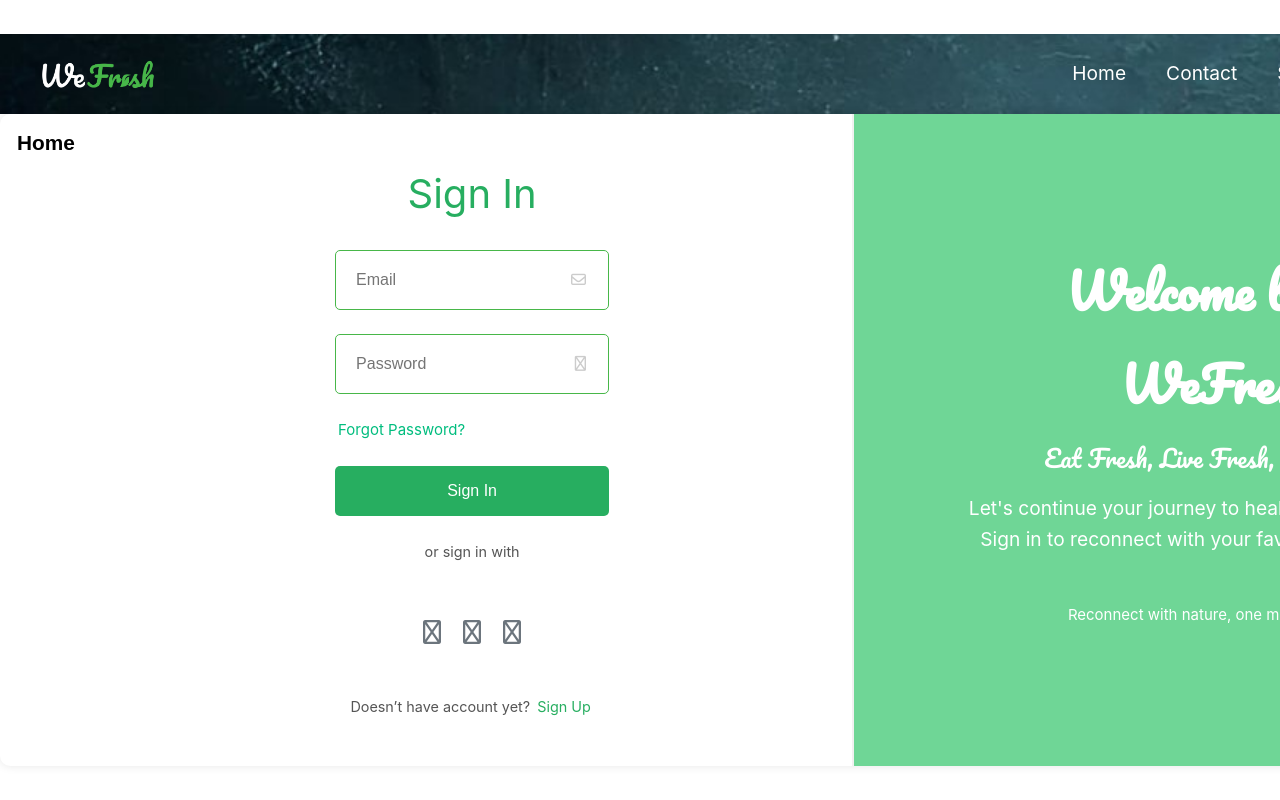
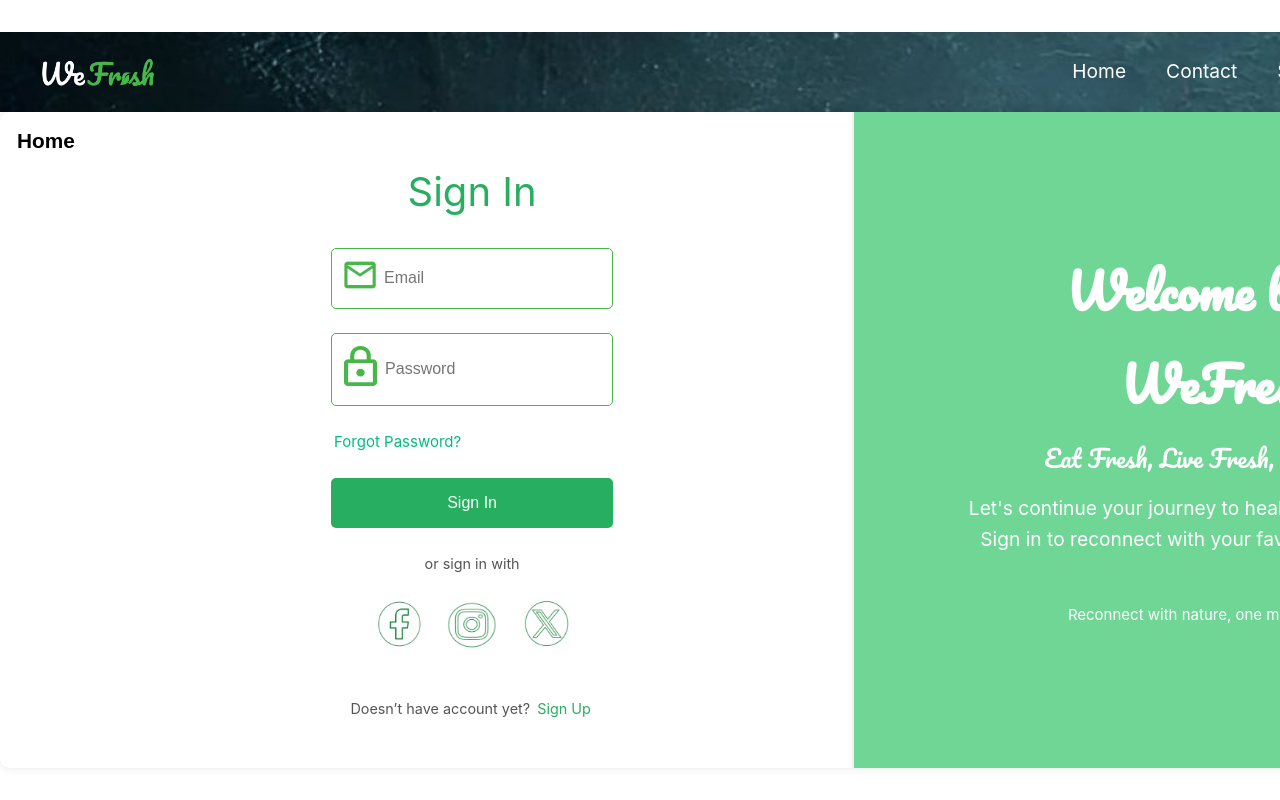
Before and after one commit to Z3NGHACK/FoodEcommerce, a Vue app: page /signin in a window 1280 px wide. Shown: the top 800 px of the page. Built offline with nearby package versions, Linux system fonts and the light colour scheme.

Commit message:
Update sign in, sign up, cart page

```diff
--- a/src/views/Cart.vue
+++ b/src/views/Cart.vue
@@ -84,13 +84,13 @@ export default {
   data() {
     return {
       cartItems: [
-        { name: "Banana 1Kg", price: 1.25, quantity: 2, image: "banana.png" },
-        { name: "Kiwi 1Kg", price: 4.5, quantity: 1, image: "kiwi.png" },
-        { name: "Orange 1Kg", price: 3.0, quantity: 1, image: "orange.png" },
-        { name: "Blueberries 1Kg", price: 6.25, quantity: 1, image: "blueberries.png" },
-        { name: "Banana 1Kg", price: 1.25, quantity: 1, image: "banana.png" },
-        { name: "Kiwi 1Kg", price: 4.5, quantity: 1, image: "kiwi.png" },
-        { name: "Orange 1Kg", price: 3.0, quantity: 1, image: "orange.png" },
+        // { name: "Banana 1Kg", price: 1.25, quantity: 2, image: "banana.png" },
+        // { name: "Kiwi 1Kg", price: 4.5, quantity: 1, image: "kiwi.png" },
+        // { name: "Orange 1Kg", price: 3.0, quantity: 1, image: "orange.png" },
+        // { name: "Blueberries 1Kg", price: 6.25, quantity: 1, image: "blueberries.png" },
+        // { name: "Banana 1Kg", price: 1.25, quantity: 1, image: "banana.png" },
+        // { name: "Kiwi 1Kg", price: 4.5, quantity: 1, image: "kiwi.png" },
+        // { name: "Orange 1Kg", price: 3.0, quantity: 1, image: "orange.png" },
       ],
       shippingCost: 10,
     };
@@ -115,12 +115,6 @@ export default {
     },
     removeItem(index) {
       this.cartItems.splice(index, 1);
-    },
-    continueShopping() {
-      alert("Redirecting to shop...");
-    },
-    checkout() {
-      alert("Proceeding to checkout!");
     },
   },
 };
--- a/src/views/SignIn.vue
+++ b/src/views/SignIn.vue
@@ -8,35 +8,40 @@
       <h1>Sign In</h1>
   <form @submit.prevent="handleSignIn">
     <div class="input-group">
+      <label for="email">
+            <i class="emaill">
+              <img src="../assets/image/email.png" alt="email" class="email" />
+              </i>
+          </label>
       <input
         type="email"
         v-model="email"
         placeholder="Email"
         required
       />
-        <!-- c -->
-        <span class="icon"><i class="fa fa-envelope"></i></span>
     </div>
     <div class="input-group">
+      <label for="password">
+            <i class="lock">
+              <img src="../assets/image/lock.png" alt="lock" class="lock" />
+              </i>
+          </label>
       <input
         type="password"
         v-model="password"
         placeholder="Password"
         required
       />
-        <!-- c -->
-        <span class="icon"><i class="fa fa-lock"></i></span>
+
     </div>
     <a href="#" class="forgot-password">Forgot Password?</a>
     <button type="submit" class="signin-btn">Sign In</button>
   </form>
   <p class="divider">or sign in with</p>
-    <!-- c -->
   <div class="social-icons">
-      <a href="#"><i class="fa fa-facebook"></i></a>
-      <a href="#"><i class="fa fa-instagram"></i></a>
-      <a href="#"><i class="fa fa-twitter"></i></a>
-
+        <img src="../assets/image/fb.png" alt="Facebook" class="social-icon" />
+        <img src="../assets/image/ig.png" alt="Instagram" class="social-icon" />
+        <img src="../assets/image/x.png" alt="X" class="social-icon" />
       </div>
   <p class="signup-text">
     Doesn’t have account yet? <a href="#">Sign Up</a>
@@ -166,18 +171,19 @@
 .social-icons {
   display: flex;
   justify-content: center;
-  gap: 1rem;
-  margin: 1.5rem 0;
+  gap: 1.5rem;
+  margin-bottom: 2rem;
 }
 
-.social-icons a {
-  font-size: 1.5rem;
-  color: #6c757d;
-  text-decoration: none;
+.social-icon {
+  width: 50px;
+  height: 50px;
+  cursor: pointer;
+  transition: transform 0.3s;
 }
 
-.social-icons a:hover {
-  color: #27ae60;
+.social-icon:hover {
+  transform: scale(1.2);
 }
 
 .divider{
--- a/src/views/SignUp.vue
+++ b/src/views/SignUp.vue
@@ -17,8 +17,10 @@
         <!-- Full Name Input -->
         <div class="form-group">
           <label for="name">
-            <i class="fas fa-user"></i>
-          </label>
+            <i class="users">
+              <img src="../assets/image/users.png" alt="users" class="users" />
+              </i>
+            </label>
           <input
             type="text"
             id="name"
@@ -31,7 +33,9 @@
         <!-- Email Input -->
         <div class="form-group">
           <label for="email">
-            <i class="fas fa-envelope"></i>
+            <i class="emaill">
+              <img src="../assets/image/email.png" alt="email" class="email" />
+              </i>
           </label>
           <input
             type="email"
@@ -45,7 +49,9 @@
         <!-- Password Input -->
         <div class="form-group">
           <label for="password">
-            <i class="fas fa-lock"></i>
+            <i class="lock">
+              <img src="../assets/image/lock.png" alt="lock" class="lock" />
+              </i>
           </label>
           <input
             type="password"
```
Lines whose indentation alone changed are shown as unchanged.
